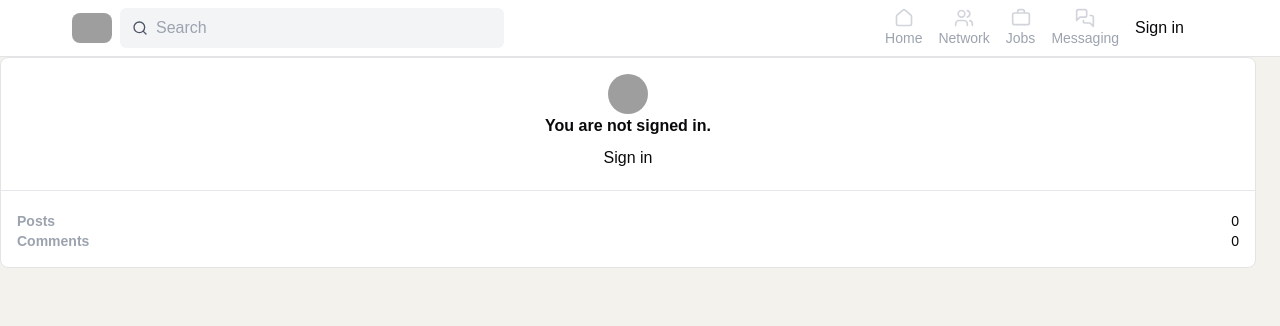
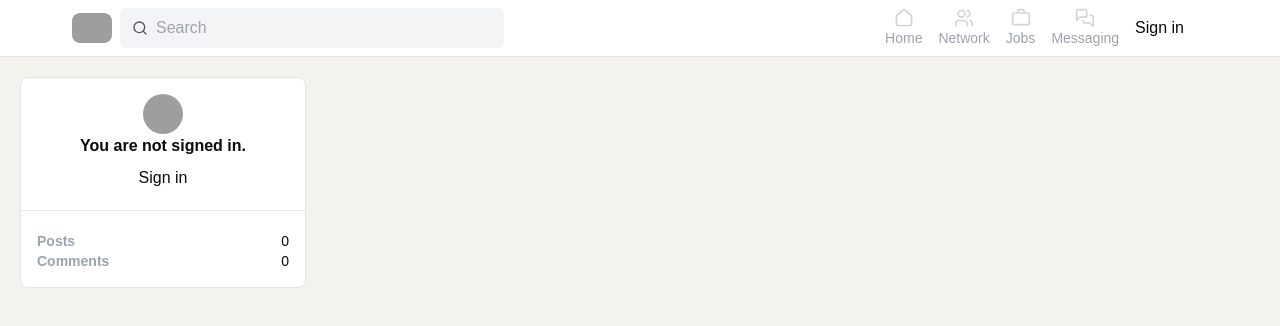
Before and after one commit to cruse-charles/NextJS_Linkedin, a Next.js app: page / in a window 1280 px wide. Shown: the top 326 px of the page. Built offline with nearby package versions, Linux system fonts and the light colour scheme; no server answers; grey boxes are pictures that could not be loaded.

Commit message:
Added columns for layout of main page

```diff
--- a/app/page.tsx
+++ b/app/page.tsx
@@ -2,16 +2,16 @@ import UserInformation from "@/components/UserInformation";
 
 export default function Home() {
   return (
-    <div className="grid">
-      <section>
+    <div className="grid grid-cols-8 mt-5 sm:px-5">
+      <section className="hidden md:inline col-span-2">
         {/* User Info */}
         <UserInformation />
       </section>
-      <section>
+      <section className="col-span-full md:col-span-6 xl:col-span-4  xl:max-w-lg mx-auto w-full">
         {/* Post Form */}
         {/* Post Feed */}
       </section>
-      <section>
+      <section className="hidden xl:inline justify-center col-span-2">
         {/* Widget */}
       </section>
     </div>
```
